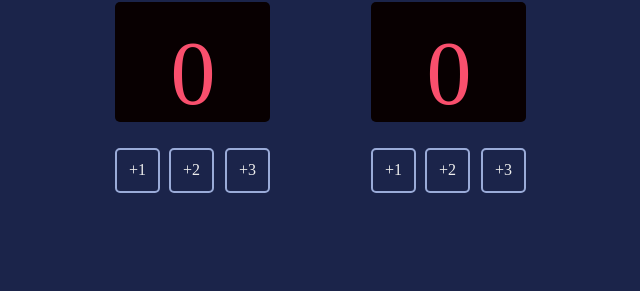
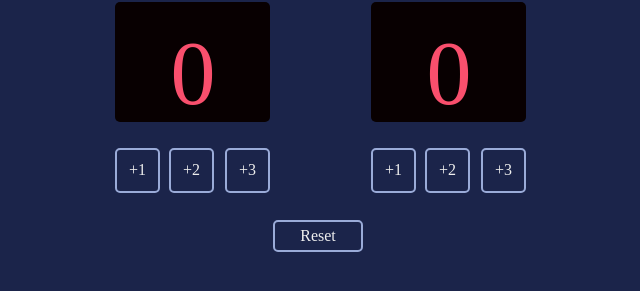
Before and after one commit to eljhonkhyle/basketball-scoreboard, a website built with Vite: page index.html in a window 1280 px wide. Shown: the part 123-414 px from the top of the page, without its empty margins (307-947 px from the left). Built offline with nearby package versions, Linux system fonts and the light colour scheme.

Commit message:
Added reset button

```diff
--- a/index.css
+++ b/index.css
@@ -186,3 +186,15 @@ font-family: 'Cursed Timer ULiL'; color:  #EEEEEE;
 border: 2px solid #9AABD8;
 border-radius: 5px;
 }
+
+.reset-score{
+    padding: 5px;
+    width: 90px;
+    border: 2px solid #9AABD8;
+    font-family: 'Cursed Timer ULiL'; color:  #EEEEEE;
+    background-color: #1B244A;
+    border-radius: 5px;
+    position: absolute;
+    left: 240px;
+    bottom: 10px;
+    }
--- a/index.html
+++ b/index.html
@@ -14,6 +14,7 @@
                 <button id="longthree-home-btn" class="longthree-home-el" onclick="longthreeHome()">+3</button>
 
             </div>
+            <button id="reset-btn" class= "reset-score"onclick="reset()">Reset</button>
             <div class="guest-score">
                 <h3 class="guest-title">GUEST</h3>
                 <div class="guest-score-background">
--- a/index.js
+++ b/index.js
@@ -33,3 +33,13 @@ function longthreeGuest(){
     countGuest += 3
     scoreGuestEl.textContent = countGuest
 }
+
+// Reset button
+
+function reset(){
+    scoreHomeEl.textContent = 0
+    scoreGuestEl.textContent = 0
+    countHome = 0
+    countGuest = 0
+    console.log("Score reset");
+}
```
